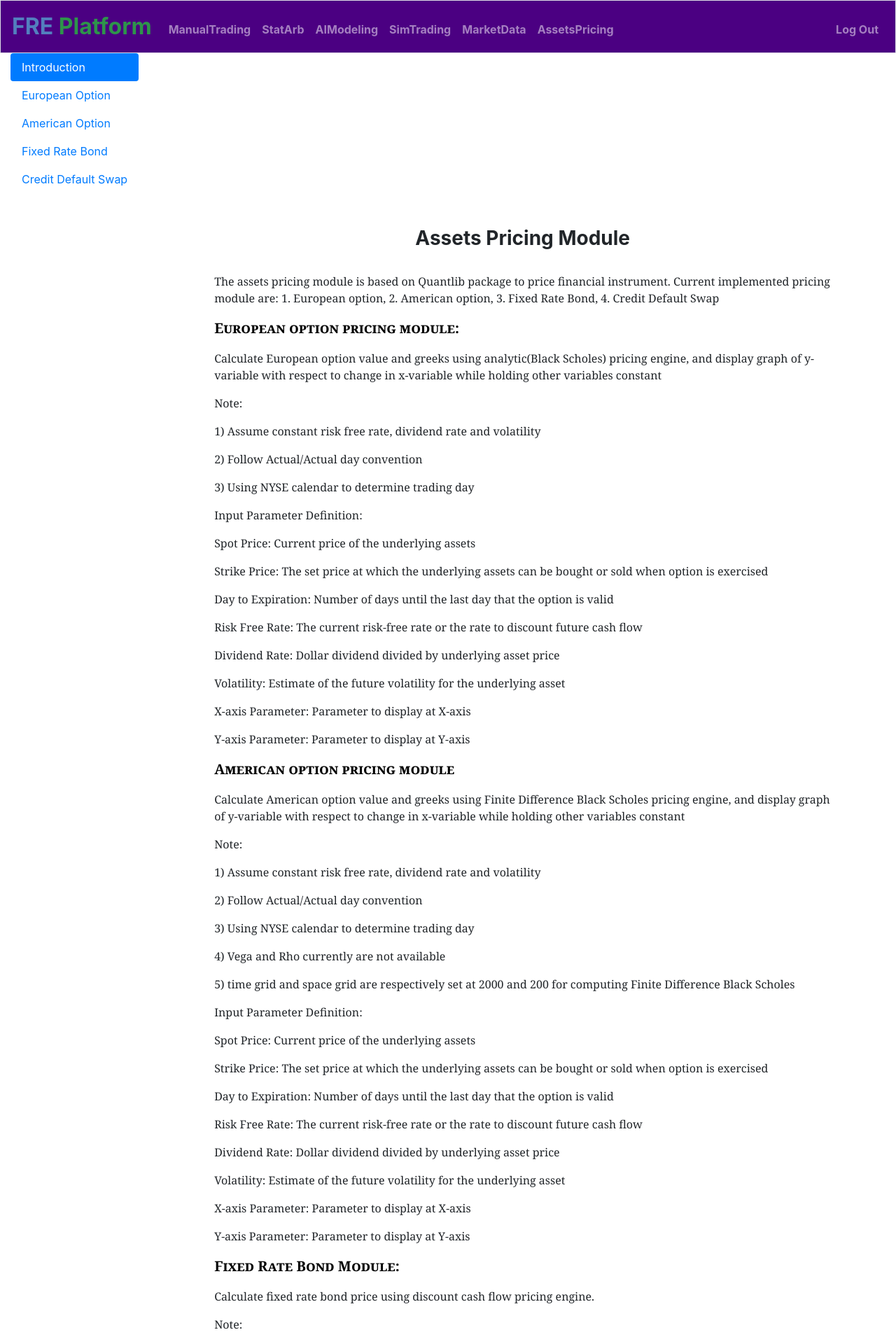
After one commit to NYUFRE/FRE_Platform, a Flask app: page /ap_introduction in a window 1280 px wide. The commit adds this page. Shown: the top 1920 px of the page at 70% size. Run offline with Flask 2, Linux system fonts and the light colour scheme; the visitor is signed in with stand-in values (Sample User, id 1); parts of the project's set-up code (start-up, migrations or seed data) failed here and were passed over; some libraries are stand-ins or nearby versions.

Commit message:
Add Introduction in Assets Pricing Module Change some wording in Assets Pricing Module Update Assets Pricing Module related file name Dynamic x-axis range for spot and strike parameter

```diff
--- a/app.py
+++ b/app.py
@@ -1234,7 +1234,12 @@ def update_market_data():
 
     return render_template("md_update_data.html")
 
-@app.route("/European_pricing", methods=["GET", "POST"])
+@app.route('/ap_introduction')
+@login_required
+def ap_introduction():
+    return render_template("ap_introduction.html")
+
+@app.route("/ap_european_pricing", methods=["GET", "POST"])
 def cal_european():
     input = {"spot": 0, "strike": 0, "day":0, "rf":0, "div":0,"vol":0, "yparameter" : "Value", "xparameter" : "Strike"}
     call = {}
@@ -1269,7 +1274,8 @@ def cal_european():
         call, put = assets_pricing.pricing_european(spot, strike, day, rf, div, vol)
         xparameter = request.form.get("xparameter")
         if xparameter == "Strike":
-            x_lst = [x for x in range (1,350,1)]
+            step = np.linspace(-int(0.8*strike),int(0.8*strike), 300)
+            x_lst = strike + step
             call_lst = []
             put_lst = []
             for strike in x_lst:
@@ -1277,7 +1283,9 @@ def cal_european():
                 call_lst.append(call_at_value[request.form.get("yparameter")])
                 put_lst.append(put_at_value[request.form.get("yparameter")])
         elif xparameter == "Spot":
-            x_lst = [x for x in range (1, 350, 1)]
+            # x_lst = [x for x in range (1, 350, 1)]
+            step = np.linspace(-int(0.8*spot),int(0.8*spot), 300)
+            x_lst = spot + step
             call_lst = []
             put_lst = []
             for spot in x_lst:
@@ -1293,7 +1301,7 @@ def cal_european():
                 call_lst.append(call_at_value[request.form.get("yparameter")])
                 put_lst.append(put_at_value[request.form.get("yparameter")])
         elif xparameter == "Risk_Free_Rate":
-            x_lst = [x/100 for x in range (0, 15,1)]
+            x_lst = [x/100 for x in range (0, 25,1)]
             call_lst = []
             put_lst = []
             for rf in x_lst:
@@ -1301,7 +1309,7 @@ def cal_european():
                 call_lst.append(call_at_value[request.form.get("yparameter")])
                 put_lst.append(put_at_value[request.form.get("yparameter")])
         elif xparameter == "Dividend":
-            x_lst = [x/100 for x in range (0, 15,1)]
+            x_lst = [x/100 for x in range (0, 25,1)]
             call_lst = []
             put_lst = []
             for div in x_lst:
@@ -1322,10 +1330,10 @@ def cal_european():
         asset_pricing_result.yparameter = request.form.get("yparameter")
         asset_pricing_result.xparameter = request.form.get("xparameter")
 
-        return render_template("European_pricing.html", call_dict = call, put_dict = put, y_parameter=yparameter_lst,
+        return render_template("ap_european_pricing.html", call_dict = call, put_dict = put, y_parameter=yparameter_lst,
                                x_parameter = xparameter_lst, input = input)
     else:
-        return render_template("European_pricing.html", call_dict = call, put_dict = put, y_parameter=yparameter_lst,
+        return render_template("ap_european_pricing.html", call_dict = call, put_dict = put, y_parameter=yparameter_lst,
                                x_parameter = xparameter_lst, input = input)
 
 @app.route('/plot/european')
@@ -1352,7 +1360,7 @@ def plot_european():
     return response
 
 
-@app.route("/American_pricing", methods=["GET", "POST"])
+@app.route("/ap_american_pricing", methods=["GET", "POST"])
 def cal_american():
     input = {"spot": 0, "strike": 0, "day":0, "rf":0, "div":0,"vol":0}
     call = {}
@@ -1387,7 +1395,8 @@ def cal_american():
         call, put = assets_pricing.pricing_american(spot, strike, day, rf, div, vol)
         xparameter = request.form.get("xparameter")
         if xparameter == "Strike":
-            x_lst = [strike + x for x in range (int(-0.8*strike),int(0.8*strike),int(0.025*strike))]
+            step = np.linspace(-int(0.8*strike),int(0.8*strike), 300)
+            x_lst = strike + step
             call_lst = []
             put_lst = []
             for strike in x_lst:
@@ -1395,7 +1404,9 @@ def cal_american():
                 call_lst.append(call_at_value[request.form.get("yparameter")])
                 put_lst.append(put_at_value[request.form.get("yparameter")])
         elif xparameter == "Spot":
-            x_lst = [x for x in range (1, 350, 1)]
+            # x_lst = [x for x in range (1, 350, 1)]
+            step = np.linspace(-int(0.8*spot),int(0.8*spot), 300)
+            x_lst = spot + step
             call_lst = []
             put_lst = []
             for spot in x_lst:
@@ -1411,7 +1422,7 @@ def cal_american():
                 call_lst.append(call_at_value[request.form.get("yparameter")])
                 put_lst.append(put_at_value[request.form.get("yparameter")])
         elif xparameter == "Risk_Free_Rate":
-            x_lst = [x/100 for x in range (0, 15,1)]
+            x_lst = [x/100 for x in range (0, 25,1)]
             call_lst = []
             put_lst = []
             for rf in x_lst:
@@ -1419,7 +1430,7 @@ def cal_american():
                 call_lst.append(call_at_value[request.form.get("yparameter")])
                 put_lst.append(put_at_value[request.form.get("yparameter")])
         elif xparameter == "Dividend":
-            x_lst = [x/100 for x in range (0, 15,1)]
+            x_lst = [x/100 for x in range (0, 25,1)]
             call_lst = []
             put_lst = []
             for div in x_lst:
@@ -1439,10 +1450,10 @@ def cal_american():
         asset_pricing_result.put = put_lst
         asset_pricing_result.yparameter = request.form.get("yparameter")
         asset_pricing_result.xparameter = request.form.get("xparameter")
-        return render_template("American_pricing.html", call_dict = call, put_dict = put, y_parameter=yparameter_lst,
+        return render_template("ap_american_pricing.html", call_dict = call, put_dict = put, y_parameter=yparameter_lst,
                                x_parameter = xparameter_lst, input = input)
     else:
-        return render_template("American_pricing.html", call_dict = call, put_dict = put, y_parameter=yparameter_lst,
+        return render_template("ap_american_pricing.html", call_dict = call, put_dict = put, y_parameter=yparameter_lst,
                                x_parameter = xparameter_lst, input = input)
 
 @app.route('/plot/american')
@@ -1468,7 +1479,7 @@ def plot_american():
     response.mimetype = 'image/png'
     return response
 
-@app.route('/FixedRateBond', methods=['POST', 'GET'])
+@app.route('/ap_fixedRateBond', methods=['POST', 'GET'])
 @login_required
 def prcing_fixedratebond():
     frequency_list = ["Monthly", "Quarterly", "Twice a year", "Annually"]
@@ -1490,11 +1501,11 @@ def prcing_fixedratebond():
         frequency = frequency_dict.get(frequency_forminput)
         bond = assets_pricing.pricing_fixedratebond(face_value, valuation_date, issue_date, maturity_date, frequency, coupon_rate, discount_rate)
 
-        return render_template("FixedRateBond.html", frequency_list=frequency_list, bond_result = bond)
-    else:
-        return render_template("FixedRateBond.html", frequency_list=frequency_list, bond_result = bond)
-
-@app.route('/CDS', methods=['POST', 'GET'])
+        return render_template("ap_fixedRateBond.html", frequency_list=frequency_list, bond_result = bond)
+    else:
+        return render_template("ap_fixedRateBond.html", frequency_list=frequency_list, bond_result = bond)
+
+@app.route('/ap_CDS', methods=['POST', 'GET'])
 @login_required
 def prcing_cds():
     frequency_list = ["Monthly", "Quarterly", "Twice a year", "Annually"]
@@ -1524,9 +1535,9 @@ def prcing_cds():
                                                   recovery_rate,
                                                   hazard_rate)
 
-        return render_template("CDS.html", frequency_list=frequency_list, buyer_result = buyer, seller_result = seller)
-    else:
-        return render_template("CDS.html", frequency_list=frequency_list, buyer_result = buyer, seller_result = seller)
+        return render_template("ap_CDS.html", frequency_list=frequency_list, buyer_result = buyer, seller_result = seller)
+    else:
+        return render_template("ap_CDS.html", frequency_list=frequency_list, buyer_result = buyer, seller_result = seller)
 
 if __name__ == "__main__":
     table_list = ["users", "portfolios", "spy", "transactions"]
--- /dev/null
+++ b/system/templates/ap_introduction.html
@@ -0,0 +1,153 @@
+{% extends "base.html" %}
+{% block title %}
+ap_introduction
+{% endblock %}
+{% block content %}
+<nav class="col-sm-3 col-md-2 hidden-xs-down bg-faded sidebar">
+    <ul class="nav nav-pills flex-column">
+        <li class="nav-item">
+            <a class="nav-link active " href="/ap_introduction">Introduction</a>
+        </li>
+        <li class="nav-item">
+            <a class="nav-link " href="/ap_european_pricing">European Option</a>
+        </li>
+        <li class="nav-item">
+            <a class="nav-link " href="/American_pricing">American Option</a>
+        </li>
+        <li class="nav-item">
+            <a class="nav-link " href="/FixedRateBond">Fixed Rate Bond</a>
+        </li>
+        <li class="nav-item">
+            <a class="nav-link " href="/CDS">Credit Default Swap</a>
+        </li>
+    </ul>
+</nav>
+
+<main class="col-sm-9 offset-sm-3 col-md-10 offset-md-2 pt-5">
+    <h3><strong>Assets Pricing Module</strong></h3>
+    <br>
+    <div align="center">
+        <table cellspacing="0" cellpadding="0" border="0" style="font-family:Georgia, Garamond, Serif;">
+            <tbody>
+            <tr style="font-variant:small-caps;font-style:normal;color:black;font-size:20px;">
+            <tr>
+                <td width="881" valign="top">
+                    <p>
+                        The assets pricing module is based on Quantlib package to price financial instrument.
+                        Current implemented pricing module are: 1. European option, 2. American option, 3. Fixed Rate Bond, 4. Credit Default Swap
+                    </p>
+                </td>
+            </tr>
+            <tr style="font-variant:small-caps;font-style:normal;color:black;font-size:20px;">
+                <th width="881" valign="top">
+                    <p>
+                        <strong>European option pricing module: </strong>
+                    </p>
+                </th>
+            </tr>
+            <tr>
+                <td width="881" valign="top">
+                    <p> Calculate European option value and greeks using analytic(Black Scholes) pricing engine, and
+                        display graph of y-variable with respect to change in x-variable while holding other variables constant</p>
+                    <p> Note: </p>
+                    <p> 1) Assume constant risk free rate, dividend rate and volatility </p>
+                    <p> 2) Follow Actual/Actual day convention </p>
+                    <p> 3) Using NYSE calendar to determine trading day</p>
+                    <p> Input Parameter Definition: </p>
+                    <p> Spot Price: Current price of the underlying assets</p>
+                    <p> Strike Price: The set price at which the underlying assets can be bought or sold when option is exercised</p>
+                    <p> Day to Expiration: Number of days until the last day that the option is valid</p>
+                    <p> Risk Free Rate: The current risk-free rate or the rate to discount future cash flow</p>
+                    <p> Dividend Rate: Dollar dividend divided by underlying asset price</p>
+                    <p> Volatility: Estimate of the future volatility for the underlying asset </p>
+                    <p> X-axis Parameter: Parameter to display at X-axis</p>
+                    <p> Y-axis Parameter: Parameter to display at Y-axis</p>
+                </td>
+            </tr>
+            <tr style="font-variant:small-caps;font-style:normal;color:black;font-size:20px;">
+                <th width="881" valign="top">
+                    <p>
+                        <strong>American option pricing module</strong>
+                    </p>
+                </th>
+            </tr>
+            <tr>
+                <td width="881" valign="top">
+                    <p> Calculate American option value and greeks using Finite Difference Black Scholes pricing engine, and
+                        display graph of y-variable with respect to change in x-variable while holding other variables constant</p>
+                    <p> Note: </p>
+                    <p> 1) Assume constant risk free rate, dividend rate and volatility </p>
+                    <p> 2) Follow Actual/Actual day convention </p>
+                    <p> 3) Using NYSE calendar to determine trading day</p>
+                    <p> 4) Vega and Rho currently are not available</p>
+                    <p> 5) time grid and space grid are respectively set at 2000 and 200 for computing Finite Difference Black Scholes </p>
+                    <p> Input Parameter Definition: </p>
+                    <p> Spot Price: Current price of the underlying assets</p>
+                    <p> Strike Price: The set price at which the underlying assets can be bought or sold when option is exercised</p>
+                    <p> Day to Expiration: Number of days until the last day that the option is valid</p>
+                    <p> Risk Free Rate: The current risk-free rate or the rate to discount future cash flow</p>
+                    <p> Dividend Rate: Dollar dividend divided by underlying asset price</p>
+                    <p> Volatility: Estimate of the future volatility for the underlying asset </p>
+                    <p> X-axis Parameter: Parameter to display at X-axis</p>
+                    <p> Y-axis Parameter: Parameter to display at Y-axis</p>
+                </td>
+            </tr>
+            <tr style="font-variant:small-caps;font-style:normal;color:black;font-size:20px;">
+                <th width="881" valign="top">
+                    <p>
+                        <strong>Fixed Rate Bond Module:</strong>
+                    </p>
+                </th>
+            </tr>
+            <tr>
+                <td width="881" valign="top">
+                    <p> Calculate fixed rate bond price using discount cash flow pricing engine.</p>
+                    <p> Note: </p>
+                    <p> 1) Assume constant risk free rate, dividend rate and volatility </p>
+                    <p> 2) Follow 30/360 day convention </p>
+                    <p> 3) Using US government bond calendar to determine trading day</p>
+                    <p> Input Parameter Definition: </p>
+                    <p> Face Value: The amount paid to the holder at maturity</p>
+                    <p> Coupon Rate: Annual coupon payments paid by the issuer relative to the bond's face </p>
+                    <p> Risk Free Rate: The current risk-free rate or the rate to discount future cash flow</p>
+                    <p> Valuation Date: The date when to price the bond</p>
+                    <p> Issue Date: the date on which bond begins to accrue interest </p>
+                    <p> Maturity Date: the ending date of the bond</p>
+                    <p> Frequency: Coupon Frequency</p>
+                </td>
+            </tr>
+            <tr style="font-variant:small-caps;font-style:normal;color:black;font-size:20px;">
+                <th width="881" valign="top">
+                    <p>
+                        <strong>Credit Default Swap Module</strong>
+                    </p>
+                </th>
+            </tr>
+            <tr>
+                <td width="881" valign="top">
+                    <p> Calculate Credit Default Swap using mid point CDS pricing engine..</p>
+                    <p> Note: </p>
+                    <p> 1) Assume constant discount rate, recovery rate, harzard rate </p>
+                    <p> 2) Follow Actual/365Fixed day convention </p>
+                    <p> 3) Assume payment is transferred at 20th of payment month</p>
+                    <p> Input Parameter Definition: </p>
+                    <p> Notional Value: The specified amount on which the periodic payments are based</p>
+                    <p> Spread: The percentage of the notional amount that the protection buyer must pay the protection seller over the length of the contract </p>
+                    <p> Recovery Rate: The percentage of notional value that can be recover if default happened</p>
+                    <p> Hazard Rate: The probability of default in a short interval </p>
+                    <p> Risk Free Rate: The current risk-free rate or the rate to discount future cash flow </p>
+                    <p> Issue Date: The start date of the contract</p>
+                    <p> Maturity Date: The ending date of the contract  </p>
+                    <p> Frequency: Payment exchange Frequency</p>
+                </td>
+            </tr>
+            </tbody>
+        </table>
+    </div>
+    <hr>
+</main>
+<br></br>
+<br></br>
+
+{% endblock %}
+<br></br>
--- a/system/templates/base.html
+++ b/system/templates/base.html
@@ -75,7 +75,7 @@
 						<li class="nav-item font-weight-bold"><a class="nav-link" href="/ai_modeling">AIModeling</a></li>
 						<li class="nav-item font-weight-bold"><a class="nav-link" href="/sim_trading">SimTrading</a></li>
 						<li class="nav-item font-weight-bold"><a class="nav-link" href="/md_sp500">MarketData</a></li>
-						<li class="nav-item font-weight-bold"><a class="nav-link" href="/European_pricing">AssetsPricing</a></li>
+						<li class="nav-item font-weight-bold"><a class="nav-link" href="/ap_introduction">AssetsPricing</a></li>
 					</ul>
 
 					<ul class="navbar-nav ml-auto mt-2">
```
Also changed, not shown: system/templates/ap_CDS.html (renamed from system/templates/CDS.html, +14 -11 lines), system/templates/ap_american_pricing.html (renamed from system/templates/American_pricing.html, +12 -9 lines), system/templates/ap_european_pricing.html (renamed from system/templates/European_pricing.html, +12 -9 lines), system/templates/ap_fixedRateBond.html (renamed from system/templates/FixedRateBond.html, +11 -8 lines).
